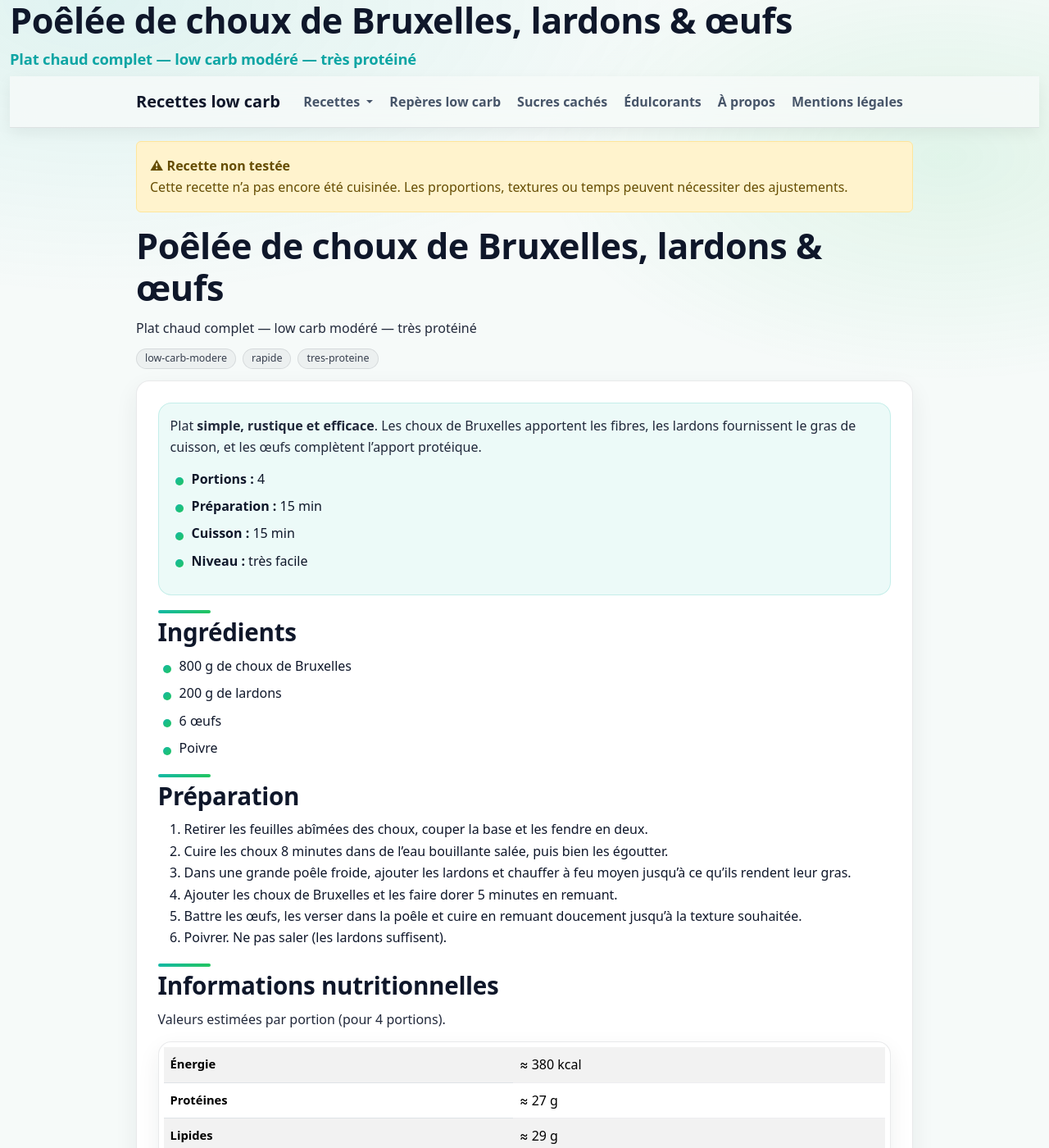
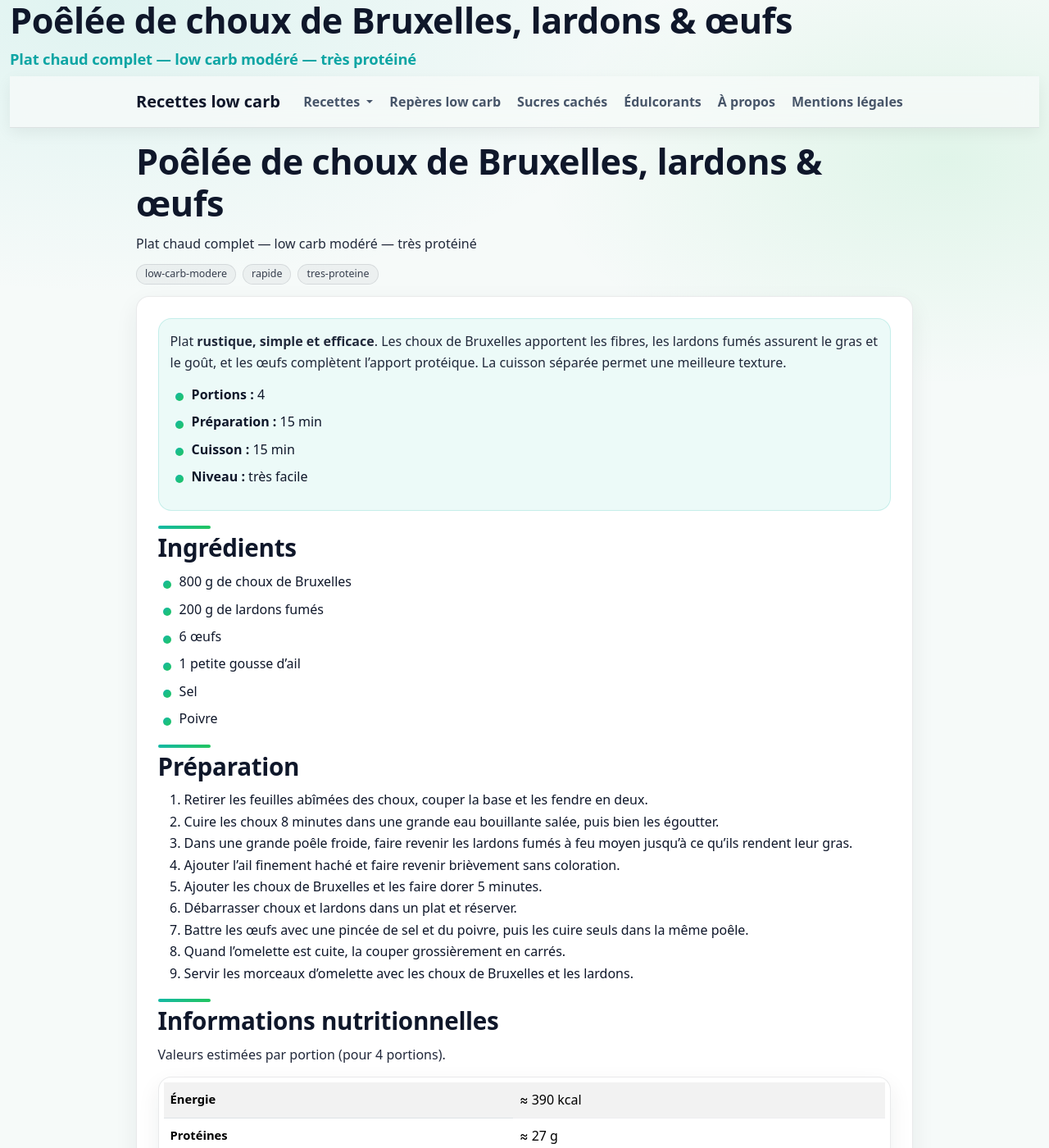
Before and after one commit to laurie-boissay/laurie-boissay.github.io, a Jekyll site: the page built from recettes/poelee-choux-bruxelles-lardons-oeufs.html, in a window 1280 px wide and 1400 px high. Shown: the whole window at 82% size. Built offline with Jekyll 4.4.1, drawn with Linux system fonts in a browser that asks for light colours; some of the changed text lies outside the part shown.

Commit message:
Update poelee-choux-bruxelles-lardons-oeufs.html
testée et modifiée

```diff
--- a/recettes/poelee-choux-bruxelles-lardons-oeufs.html
+++ b/recettes/poelee-choux-bruxelles-lardons-oeufs.html
@@ -1,42 +1,49 @@
 ---
 layout: recipe
 title: "Poêlée de choux de Bruxelles, lardons & œufs"
-description: "Poêlée de choux de Bruxelles aux lardons et œufs. Plat complet low carb modéré, rapide et très protéiné."
+description: "Poêlée de choux de Bruxelles aux lardons fumés, ail et œufs. Plat complet low carb modéré, simple et très protéiné."
 recipe_title: "Poêlée de choux de Bruxelles, lardons & œufs"
 recipe_subtitle: "Plat chaud complet — low carb modéré — très protéiné"
 recipe_group: "Plats à base d’œufs"
 recipe_sort: "poelee-choux-bruxelles-lardons-oeufs"
-recipe_tested: false
+recipe_tested: true
 tags:
   - low-carb-modere
   - rapide
   - tres-proteine
+
 extra_head: |
   <script type="application/ld+json">
   {
     "@context": "https://schema.org",
     "@type": "Recipe",
     "name": "Poêlée de choux de Bruxelles, lardons & œufs",
-    "description": "Poêlée de choux de Bruxelles aux lardons et œufs. Plat complet low carb modéré, rapide et très protéiné.",
+    "description": "Poêlée de choux de Bruxelles aux lardons fumés, ail et œufs. Plat complet low carb modéré, simple et très protéiné.",
     "recipeYield": "4 portions",
     "prepTime": "PT15M",
     "cookTime": "PT15M",
     "totalTime": "PT30M",
     "recipeCategory": "Plat",
-    "keywords": "low carb, choux de bruxelles, lardons, oeufs",
+    "keywords": "low carb, choux de Bruxelles, lardons fumés, œufs",
     "author": { "@type": "Person", "name": "Laurie" },
     "recipeIngredient": [
       "800 g de choux de Bruxelles",
-      "200 g de lardons",
+      "200 g de lardons fumés",
       "6 œufs",
+      "1 petite gousse d’ail",
+      "Sel",
       "Poivre"
     ],
     "recipeInstructions": [
-      { "@type": "HowToStep", "text": "Nettoyer et couper les choux de Bruxelles en deux." },
-      { "@type": "HowToStep", "text": "Les cuire 8 minutes dans de l’eau bouillante salée, puis égoutter." },
-      { "@type": "HowToStep", "text": "Faire revenir les lardons dans une grande poêle jusqu’à ce qu’ils rendent leur gras." },
-      { "@type": "HowToStep", "text": "Ajouter les choux de Bruxelles et les faire dorer 5 minutes." },
-      { "@type": "HowToStep", "text": "Ajouter les œufs battus et cuire en remuant doucement." }
+      { "@type": "HowToStep", "text": "Nettoyer les choux de Bruxelles, retirer les feuilles abîmées et les couper en deux." },
+      { "@type": "HowToStep", "text": "Les cuire 8 minutes dans une grande eau bouillante salée, puis bien les égoutter." },
+      { "@type": "HowToStep", "text": "Dans une grande poêle froide, faire revenir les lardons fumés à feu moyen jusqu’à ce qu’ils rendent leur gras." },
+      { "@type": "HowToStep", "text": "Ajouter l’ail finement haché aux lardons et laisser revenir 30 secondes." },
+      { "@type": "HowToStep", "text": "Ajouter les choux de Bruxelles et les faire dorer 5 minutes en remuant." },
+      { "@type": "HowToStep", "text": "Débarrasser les choux et lardons dans un plat et réserver au chaud." },
+      { "@type": "HowToStep", "text": "Battre les œufs avec une pincée de sel et du poivre, puis les cuire seuls dans la même poêle." },
+      { "@type": "HowToStep", "text": "Lorsque l’omelette est cuite, la couper grossièrement en carrés." },
+      { "@type": "HowToStep", "text": "Servir les morceaux d’omelette avec les choux de Bruxelles et les lardons." }
     ]
   }
   </script>
@@ -44,8 +51,9 @@ extra_head: |
 
 <div class="recipe-lead">
   <p>
-    Plat <strong>simple, rustique et efficace</strong>. Les choux de Bruxelles apportent les fibres,
-    les lardons fournissent le gras de cuisson, et les œufs complètent l’apport protéique.
+    Plat <strong>rustique, simple et efficace</strong>. Les choux de Bruxelles apportent les fibres,
+    les lardons fumés assurent le gras et le goût, et les œufs complètent l’apport protéique.
+    La cuisson séparée permet une meilleure texture.
   </p>
   <ul>
     <li><strong>Portions :</strong> 4</li>
@@ -58,19 +66,24 @@ extra_head: |
 <h2>Ingrédients</h2>
 <ul>
   <li>800 g de choux de Bruxelles</li>
-  <li>200 g de lardons</li>
+  <li>200 g de lardons fumés</li>
   <li>6 œufs</li>
+  <li>1 petite gousse d’ail</li>
+  <li>Sel</li>
   <li>Poivre</li>
 </ul>
 
 <h2>Préparation</h2>
 <ol>
   <li>Retirer les feuilles abîmées des choux, couper la base et les fendre en deux.</li>
-  <li>Cuire les choux 8 minutes dans de l’eau bouillante salée, puis bien les égoutter.</li>
-  <li>Dans une grande poêle froide, ajouter les lardons et chauffer à feu moyen jusqu’à ce qu’ils rendent leur gras.</li>
-  <li>Ajouter les choux de Bruxelles et les faire dorer 5 minutes en remuant.</li>
-  <li>Battre les œufs, les verser dans la poêle et cuire en remuant doucement jusqu’à la texture souhaitée.</li>
-  <li>Poivrer. Ne pas saler (les lardons suffisent).</li>
+  <li>Cuire les choux 8 minutes dans une grande eau bouillante salée, puis bien les égoutter.</li>
+  <li>Dans une grande poêle froide, faire revenir les lardons fumés à feu moyen jusqu’à ce qu’ils rendent leur gras.</li>
+  <li>Ajouter l’ail finement haché et faire revenir brièvement sans coloration.</li>
+  <li>Ajouter les choux de Bruxelles et les faire dorer 5 minutes.</li>
+  <li>Débarrasser choux et lardons dans un plat et réserver.</li>
+  <li>Battre les œufs avec une pincée de sel et du poivre, puis les cuire seuls dans la même poêle.</li>
+  <li>Quand l’omelette est cuite, la couper grossièrement en carrés.</li>
+  <li>Servir les morceaux d’omelette avec les choux de Bruxelles et les lardons.</li>
 </ol>
 
 <h2>Informations nutritionnelles</h2>
@@ -80,7 +93,7 @@ extra_head: |
     <tbody>
       <tr>
         <th scope="row">Énergie</th>
-        <td>≈ 380 kcal</td>
+        <td>≈ 390 kcal</td>
       </tr>
       <tr>
         <th scope="row">Protéines</th>
@@ -88,7 +101,7 @@ extra_head: |
       </tr>
       <tr>
         <th scope="row">Lipides</th>
-        <td>≈ 29 g</td>
+        <td>≈ 30 g</td>
       </tr>
       <tr>
         <th scope="row">Glucides</th>
@@ -106,12 +119,12 @@ extra_head: |
   </table>
 </div>
 <p class="small text-muted">
-  Les lipides proviennent exclusivement des lardons et des œufs. Aucun ajout de matière grasse.
+  Les lipides proviennent exclusivement des lardons fumés et des œufs. Aucun ajout de matière grasse.
 </p>
 
 <h2>Notes low carb</h2>
 <ul>
-  <li><strong>Compatible low carb modéré</strong> : fibres + protéines, sans sucres ajoutés.</li>
-  <li>Variante possible : remplacer les lardons par dés de jambon ou restes de poulet.</li>
+  <li><strong>Compatible low carb modéré</strong> : plat complet, riche en protéines et en fibres.</li>
+  <li>La cuisson séparée des œufs améliore la texture et évite l’effet « brouillade grasse ».</li>
   <li>À consommer immédiatement. Congélation déconseillée (œufs).</li>
 </ul>
```
